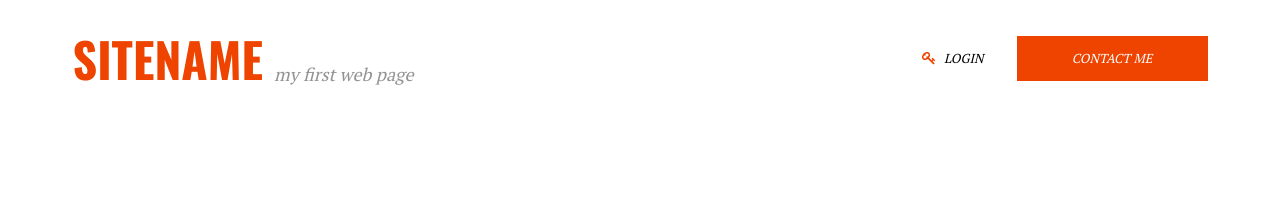
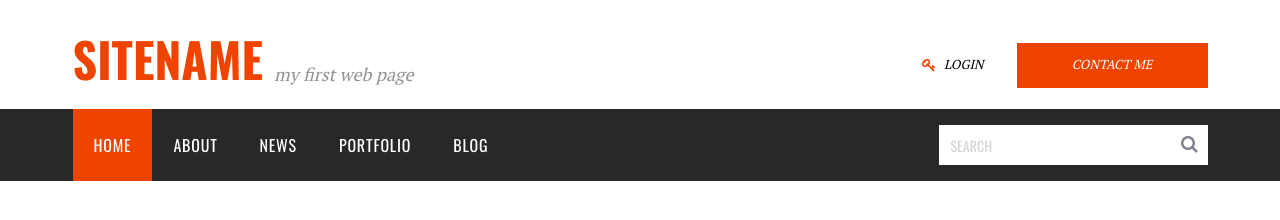
Before and after one commit to voxxus/basic-landing, a website: page src/index.html in a window 1280 px wide. Drawn offline with Linux system fonts and the light colour scheme.

Commit message:
Created menu panel

```diff
--- a/src/index.html
+++ b/src/index.html
@@ -35,6 +35,33 @@
 				</div>
 			</div>
 		</header>
+
+		<section class="panel">
+			<div class="container">
+				<div class="panel__wrapper">
+					<ul class="panel__menu">
+						<li class="panel__item panel__item-active">home</li>
+						<li class="panel__item">about</li>
+						<li class="panel__item">news</li>
+						<li class="panel__item">portfolio</li>
+						<li class="panel__item">blog</li>
+					</ul>
+					<label for="input-search" class="panel__label">
+						<input
+							type="search"
+							id="input-search"
+							class="panel__input"
+							placeholder="Search"
+						/>
+						<img
+							src="images/icons/search.png"
+							alt="search"
+							class="panel__input-icon"
+						/>
+					</label>
+				</div>
+			</div>
+		</section>
 		<script src="js/index.js"></script>
 	</body>
 </html>
--- a/src/scss/base/_variables.scss
+++ b/src/scss/base/_variables.scss
@@ -1,5 +1,6 @@
 $color-black: #282828;
 $color-grey: rgba(40, 40, 40, 0.5);
+$color-grey-light: rgba(40, 40, 40, 0.2);
 $color-bg-white: #f5f5f5;
 $color-text-white: #ffffff;
 $color-theme-main: #ee4400;
--- a/src/scss/blocks/_header.scss
+++ b/src/scss/blocks/_header.scss
@@ -5,7 +5,7 @@
 	&__wrapper {
 		display: flex;
 		justify-content: space-between;
-		align-items: center;
+		align-items: flex-end;
 	}
 
 	&__logo {
--- /dev/null
+++ b/src/scss/blocks/_panel.scss
@@ -0,0 +1,84 @@
+.panel {
+	min-height: 72px;
+	background-color: $color-black;
+
+	&__wrapper {
+		display: flex;
+		justify-content: space-between;
+		align-items: center;
+	}
+
+	&__menu {
+		display: flex;
+		align-items: center;
+		height: 72px;
+	}
+
+	&__item {
+		display: flex;
+		justify-content: center;
+		align-items: center;
+		height: 100%;
+		padding: 0 21px;
+		@include font("Oswald");
+		text-transform: uppercase;
+		letter-spacing: 0.05em;
+		color: $color-text-white;
+		cursor: pointer;
+
+		&:hover {
+			text-decoration: underline;
+			text-underline-position: under;
+		}
+
+		&-active {
+			background-color: $color-theme-main;
+		}
+	}
+
+	&__label {
+		position: relative;
+	}
+
+	&__input {
+		width: 269px;
+		height: 40px;
+		outline: none;
+		background-color: $color-text-white;
+		border: none;
+		padding: 14px 30px 14px 12px;
+		@include font("Oswald");
+		font-size: 14px;
+
+		&::placeholder {
+			text-transform: uppercase;
+			color: $color-grey-light;
+		}
+
+		&[type="search"]::-webkit-search-cancel-button {
+			cursor: pointer;
+			-webkit-appearance: none;
+			width: 16px;
+			height: 16px;
+      margin-left: 5px;
+			background: url("../../images/icons/close.png") center (center / cover)
+				no-repeat;
+			opacity: 0.6;
+
+			&:hover {
+				opacity: 1;
+			}
+		}
+	}
+
+	&__input-icon {
+		position: absolute;
+		right: 10px;
+		top: 11px;
+		opacity: 0.6;
+		cursor: pointer;
+		&:hover {
+			opacity: 1;
+		}
+	}
+}
--- a/src/scss/style.scss
+++ b/src/scss/style.scss
@@ -28,3 +28,4 @@ h1 {
 }
 
 @import "blocks/header";
+@import "blocks/panel";
```
Also changed, not shown: src/css/style.min.css, src/images/icons/close.png (added), src/images/icons/search.png (added).
